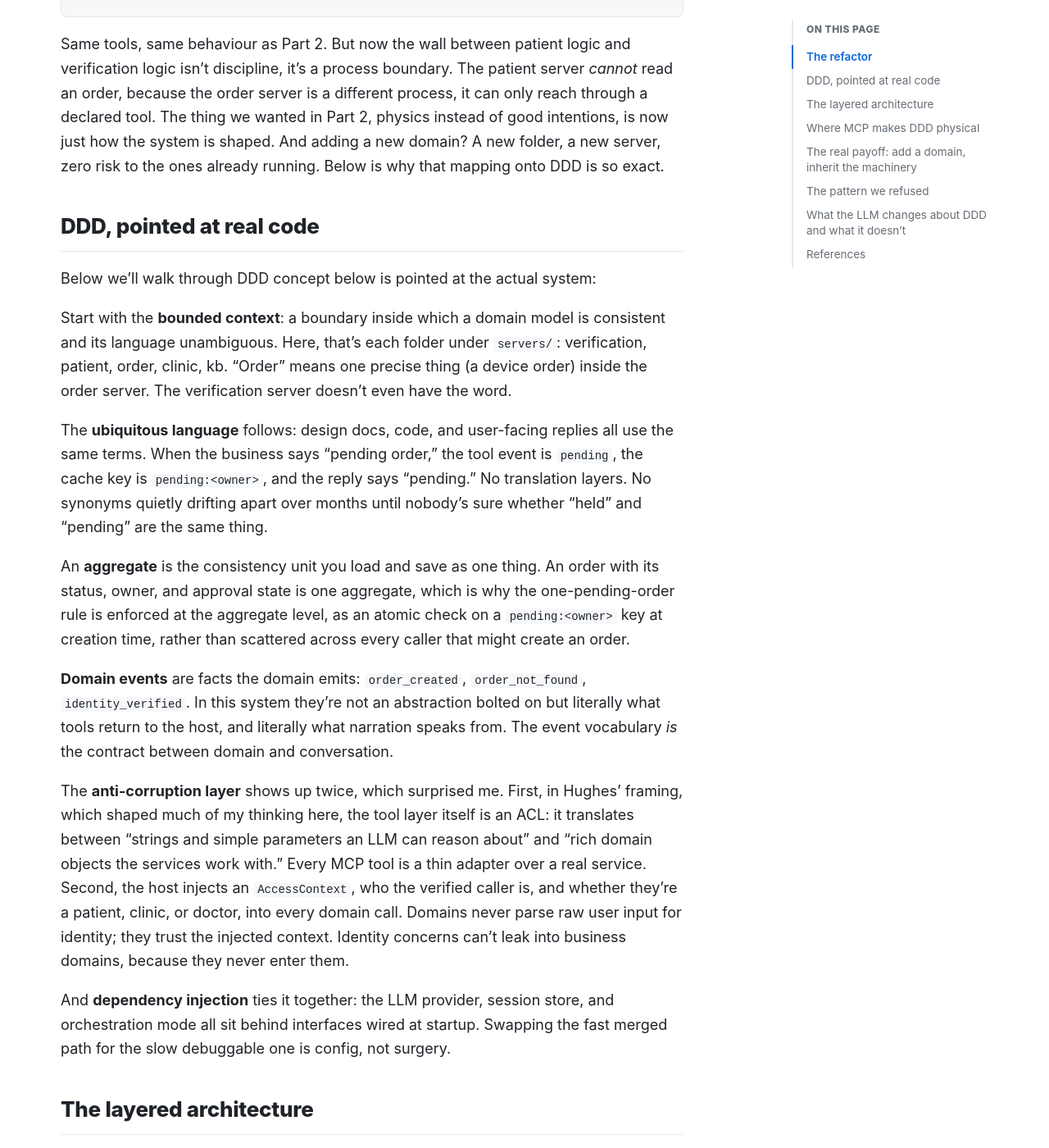
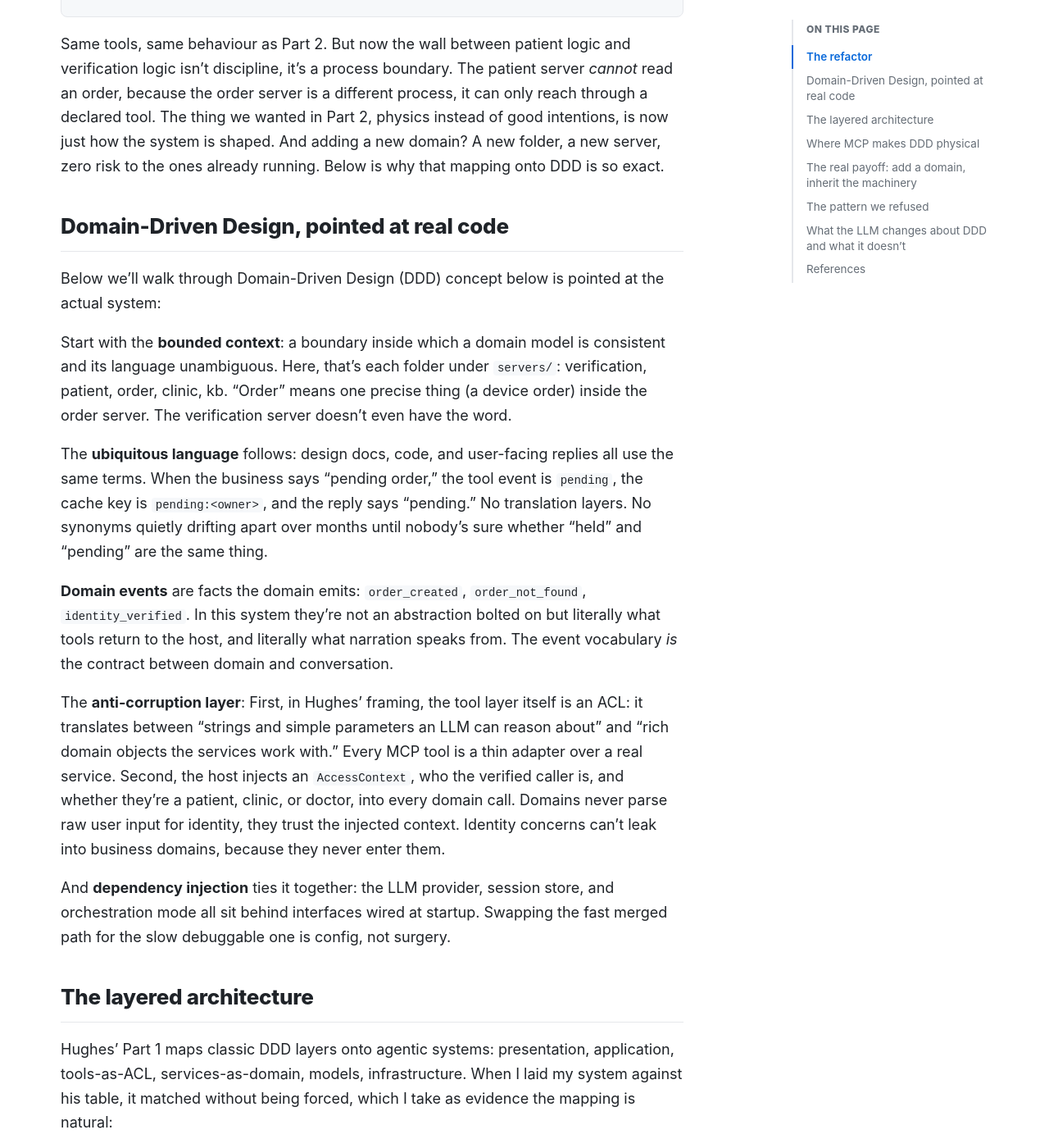
Before and after one commit to tungnhitran/tungnhitran.github.io, a Jekyll site: the page built from _posts/2026-08-15-mcp-meets-ddd.md, in a window 1280 px wide and 1400 px high, scrolled down 713 px. Shown: the whole window at 82% size. Built offline with Jekyll 4.4.1, drawn with Linux system fonts in a browser that asks for light colours; some of the changed text lies outside the part shown.

Commit message:
Revise DDD concepts and terminology in MCP documentation
Updated terminology and clarified concepts related to Domain-Driven Design (DDD) in the context of the MCP system. Adjusted examples and explanations to enhance understanding of boundaries and cohesion in business domains.

```diff
--- a/_posts/2026-08-15-mcp-meets-ddd.md
+++ b/_posts/2026-08-15-mcp-meets-ddd.md
@@ -26,19 +26,17 @@ Take the crowded server from Part 2 and split it along its domains: one server p
 
 Same tools, same behaviour as Part 2. But now the wall between patient logic and verification logic isn't discipline, it's a process boundary. The patient server *cannot* read an order, because the order server is a different process, it can only reach through a declared tool. The thing we wanted in Part 2, physics instead of good intentions, is now just how the system is shaped. And adding a new domain? A new folder, a new server, zero risk to the ones already running. Below is why that mapping onto DDD is so exact.
 
-## DDD, pointed at real code
+## Domain-Driven Design, pointed at real code
 
-Below we'll walk through DDD concept below is pointed at the actual system:
+Below we'll walk through Domain-Driven Design (DDD) concept below is pointed at the actual system:
 
 Start with the **bounded context**: a boundary inside which a domain model is consistent and its language unambiguous. Here, that's each folder under `servers/`: verification, patient, order, clinic, kb. "Order" means one precise thing (a device order) inside the order server. The verification server doesn't even have the word.
 
 The **ubiquitous language** follows: design docs, code, and user-facing replies all use the same terms. When the business says "pending order," the tool event is `pending`, the cache key is `pending:<owner>`, and the reply says "pending." No translation layers. No synonyms quietly drifting apart over months until nobody's sure whether "held" and "pending" are the same thing.
 
-An **aggregate** is the consistency unit you load and save as one thing. An order with its status, owner, and approval state is one aggregate, which is why the one-pending-order rule is enforced at the aggregate level, as an atomic check on a `pending:<owner>` key at creation time, rather than scattered across every caller that might create an order.
-
 **Domain events** are facts the domain emits: `order_created`, `order_not_found`, `identity_verified`. In this system they're not an abstraction bolted on but literally what tools return to the host, and literally what narration speaks from. The event vocabulary *is* the contract between domain and conversation.
 
-The **anti-corruption layer** shows up twice, which surprised me. First, in Hughes' framing, which shaped much of my thinking here, the tool layer itself is an ACL: it translates between "strings and simple parameters an LLM can reason about" and "rich domain objects the services work with." Every MCP tool is a thin adapter over a real service. Second, the host injects an `AccessContext`, who the verified caller is, and whether they're a patient, clinic, or doctor, into every domain call. Domains never parse raw user input for identity; they trust the injected context. Identity concerns can't leak into business domains, because they never enter them.
+The **anti-corruption layer**: First, in Hughes' framing, the tool layer itself is an ACL: it translates between "strings and simple parameters an LLM can reason about" and "rich domain objects the services work with." Every MCP tool is a thin adapter over a real service. Second, the host injects an `AccessContext`, who the verified caller is, and whether they're a patient, clinic, or doctor, into every domain call. Domains never parse raw user input for identity, they trust the injected context. Identity concerns can't leak into business domains, because they never enter them.
 
 And **dependency injection** ties it together: the LLM provider, session store, and orchestration mode all sit behind interfaces wired at startup. Swapping the fast merged path for the slow debuggable one is config, not surgery.
 
@@ -55,9 +53,9 @@ Hughes' Part 1 maps classic DDD layers onto agentic systems: presentation, appli
 | Domain model | Entities, events | `AccessContext`, `SlotState`, order aggregates, domain events |
 | Infrastructure | External systems, persistence | Redis, DB clients, channel platform API |
 
-His litmus test for boundaries is the one I now use everywhere: *if I replaced this external system, what would change?* Replace the channel vendor &rarr only the event adapter. Replace the LLM &rarr only the provider behind the interface. Replace Redis &rarr only the session store. Each boundary is a replacement point, and the LLM one wasn't hypothetical: we exercised it for real when switching orchestration modes.
+Let's revise the initial purpose: *if I replaced this external system, what would change?* Replace the channel vendor &rarr only the event adapter. Replace the LLM &rarr only the provider behind the interface. Replace Redis &rarr only the session store. Each boundary is a replacement point, and the LLM one wasn't hypothetical: we exercised it for real when switching orchestration modes.
 
-One deliberate divergence is worth naming. Hughes organises agents by *job* (SearchAgent, SummarizeAgent) and services by *external system* (youtube.py). This system decomposes by **business domain** on both sides — because in healthcare support, the domains (orders, verification, patients, clinics) *are* the business, not wrappers around someone else's API. Same principle, cohesion around what changes together; different axis, chosen by asking what the litmus test says would actually be replaced.
+One deliberate divergence is worth naming. Hughes organises agents by *job* (SearchAgent, SummarizeAgent) and services by *external system* (YouTube). This system decomposes by **business domains** such as orders, verification, patients, clinics. Same principle, cohesion around what changes together; different axis, chosen by asking what the litmus test says would actually be replaced.
 
 ## Where MCP makes DDD physical
 
```
